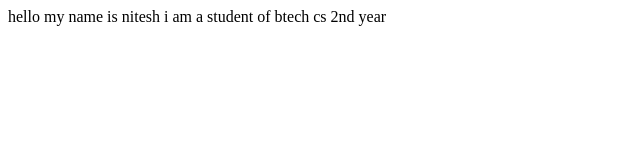
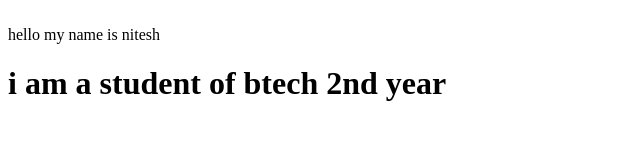
Before and after one commit to nitesh-official/first-repository-demo, a plain HTML site: page index.html in a window 1280 px wide. Shown: the whole page, without its empty margins (0-640 px from the left). Drawn offline with Linux system fonts and the light colour scheme.

Commit message:
chage in background color

```diff
--- a/index.html
+++ b/index.html
@@ -6,7 +6,7 @@
     <title>Document</title>
 </head>
 <body>
-    hello my name is nitesh
-    i am a student of btech cs 2nd year
+   <br> hello my name is nitesh </br>
+   <h1> i am a student of btech 2nd year </h1>
 </body>
 </html>
--- a/style.css
+++ b/style.css
@@ -0,0 +1,5 @@
+body{
+    background: pink;
+}
+h1{
+    text-size-adjust: 34; }
```
